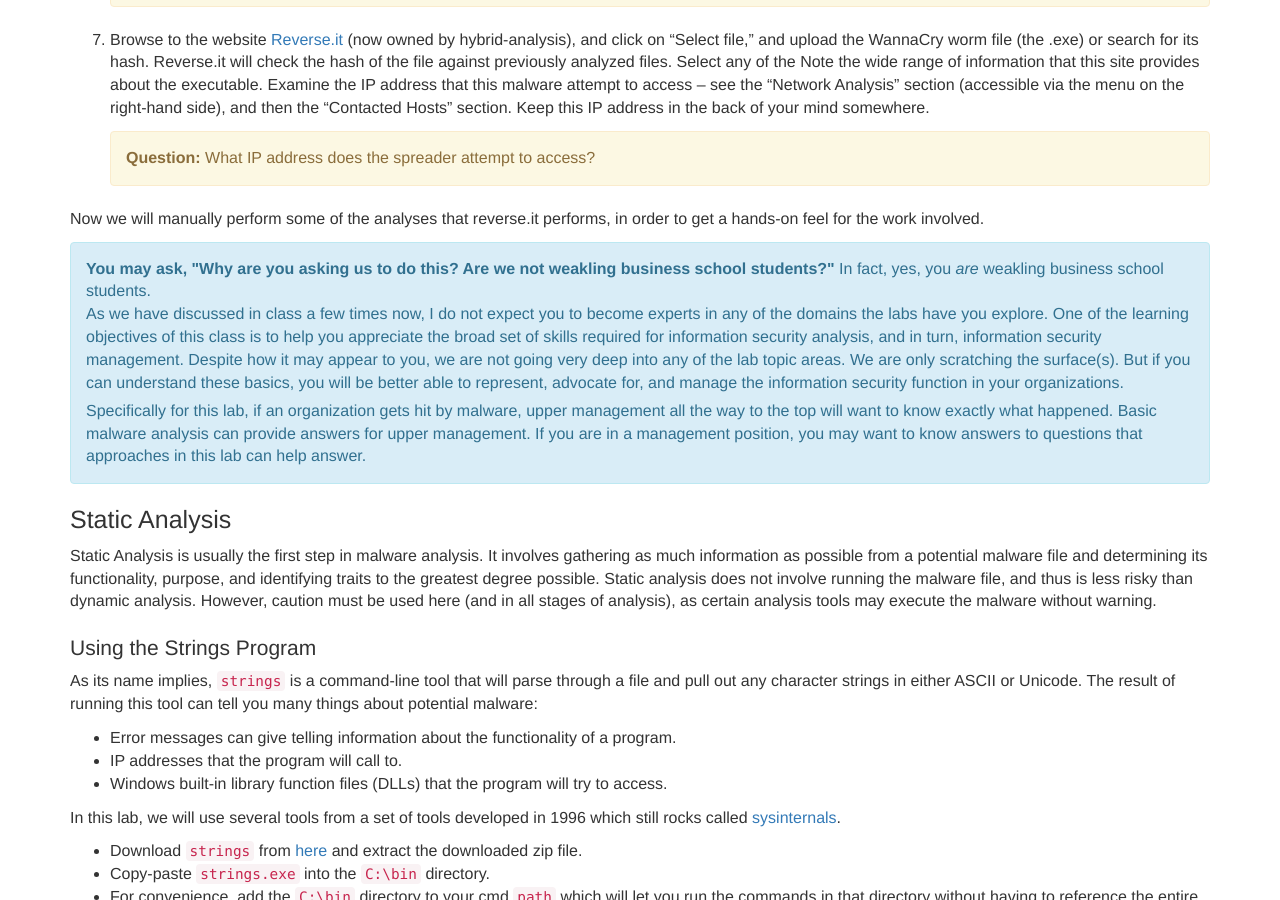
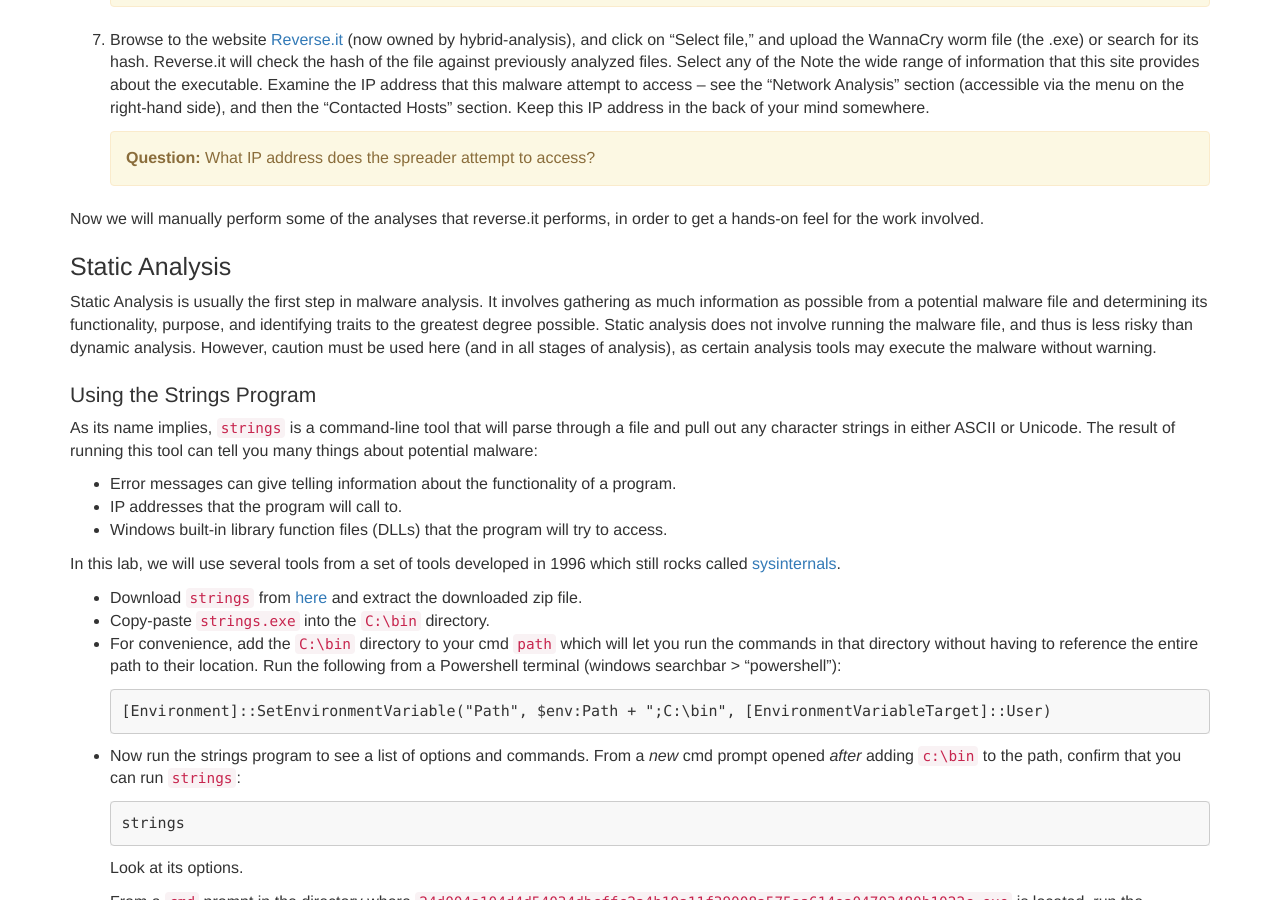
Before and after one commit to security-assignments/security-assignments.github.io, a Jekyll site: the page built from _labs/lab_malware.md, in a window 1280 px wide and 900 px high, scrolled down 1825 px. Built offline with Jekyll 4.4.1, drawn with Linux system fonts in a browser that asks for light colours.

Commit message:
UPdated malware lab

```diff
--- a/_labs/lab_malware.md
+++ b/_labs/lab_malware.md
@@ -86,21 +86,6 @@ include on the VM. So, let's grab it.
 
 
 Now we will manually perform some of the analyses that reverse.it performs, in order to get a hands-on feel for the work involved.
-
-<div class='alert alert-info'><strong>You may ask, "Why are you asking us to do this? Are we not weakling business school students?"</strong> In fact, yes, you <em>are</em> weakling business
-school students.
-
-<p>As we have discussed in class a few times now,
-I do not expect you to become experts in any of the domains the labs have you explore. One of the learning objectives of this class is to help you appreciate the
-broad set of skills required for information security analysis, and in turn, information security management. Despite how it may appear to you, we are not going very deep
-into any of the lab topic areas. We are only scratching the surface(s). But if you can understand these basics, you will be better able to represent, advocate for,
-and manage the information security function in your organizations.</p>
-
-<p>Specifically for this lab, if an organization gets hit by malware, upper management all the way to the top will want to know exactly what happened. Basic malware analysis can provide answers
-for upper management. If you are in a management position, you may want to know answers to questions that approaches in this lab can help answer.</p>
-</div>
-
-
 
 ## Static Analysis
 
```
